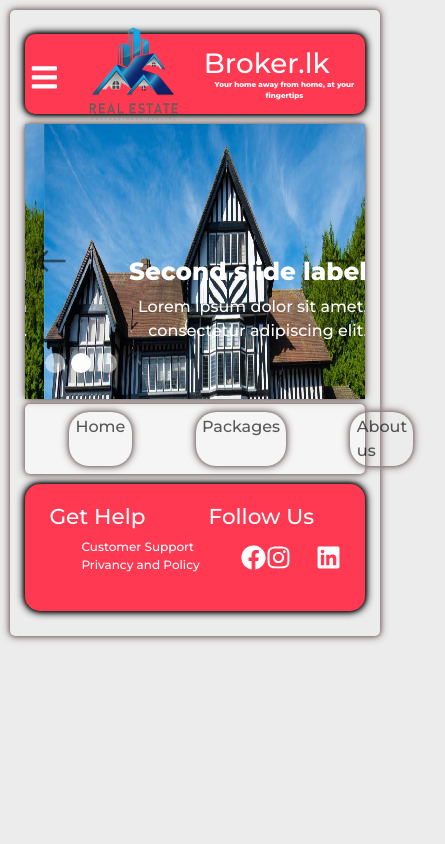
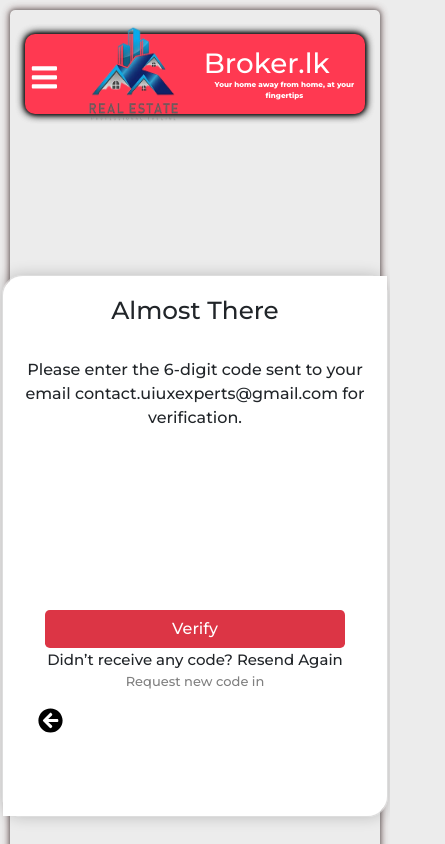
Before and after one commit to Bhanuka-Ekanayaka/BrokerLK-Group-Project, a React (Create React App) app in the folder frontend/: page / in a window 390 px wide. Shown: the top 844 px of the page, 445 px wide, since content can reach past the window. Built offline with nearby package versions, Linux system fonts and the light colour scheme; some icons are missing.

Commit message:
develop navabr and menubar

```diff
--- a/frontend/src/Components/Child/Footer/Footer.js
+++ b/frontend/src/Components/Child/Footer/Footer.js
@@ -1,5 +1,6 @@
 import { FaFacebook, FaInstagram, FaLinkedin } from "react-icons/fa";
 import { FaSquareTwitter } from "react-icons/fa6";
+import {Link} from 'react-router-dom';
 
 import './footerstyle.css';
 
@@ -11,24 +12,24 @@ const Footer = () => {
                 <div className="col1">
                     <h4>Broker.lk</h4>
                     <ul>
-                        <li><a href='/'>Home</a></li>
-                        <li><a href='/packages'>Packages</a></li>
-                        <li><a href='/about'>About us</a></li>
-                        <li><a href='/postadd'>Post Your Add</a></li>
+                        <li><Link to='/'>Home</Link></li>
+                        <li><Link to='/packages'>Packages</Link></li>
+                        <li><Link to='/about'>About us</Link></li>
+                        <li><Link to='/postadd'>Post Your Add</Link></li>
                     </ul>
                 </div>
                 <div className="col2">
                     <h4>Boding Places</h4>
                     <ul>
-                        <li><a href='/packages'>Boarding Rooms</a></li>
-                        <li><a href='/packages'>Rental Houses</a></li>
+                        <li><Link to='/packages'>Boarding Rooms</Link></li>
+                        <li><Link to='/packages'>Rental Houses</Link></li>
                     </ul>
                 </div>
                 <div className="col3">
                     <h4>Get Help</h4>
                     <ul>
-                        <li><a href='/login'>Customer Support</a></li>
-                        <li><a href='/login'>Privancy and Policy</a></li>
+                        <li><Link to='/login'>Customer Support</Link></li>
+                        <li><Link to='/login'>Privancy and Policy</Link></li>
                     </ul>
                 </div>
 
@@ -37,10 +38,10 @@ const Footer = () => {
                     <ul>
                         <li>
                             <div className="social-links">
-                                <a href='/'><FaFacebook></FaFacebook></a>
-                                <a href='/'><FaInstagram></FaInstagram></a>
-                                <a href='/'><FaSquareTwitter></FaSquareTwitter></a>
-                                <a href='/'><FaLinkedin ></FaLinkedin></a>
+                                <Link to='/'><FaFacebook></FaFacebook></Link>
+                                <Link to='/'><FaInstagram></FaInstagram></Link>
+                                <Link to='/'><FaSquareTwitter></FaSquareTwitter></Link>
+                                <Link to='/'><FaLinkedin ></FaLinkedin></Link>
                             </div>
                         </li>
                     </ul>
--- a/frontend/src/Components/Child/NavBar/NavBar.js
+++ b/frontend/src/Components/Child/NavBar/NavBar.js
@@ -2,7 +2,7 @@
 import { FaBars } from 'react-icons/fa';
 import logo from './assets/logo.png';
 import MenuBar from './MenuBar';
-
+import { Link } from 'react-router-dom';
 
 const NavBar = ({ showNavBar, navRef }) => {
 
@@ -27,8 +27,8 @@ const NavBar = ({ showNavBar, navRef }) => {
 
                     <nav className='additional'>
 
-                        <a href='/login'>Sign-In</a>
-                        <a href='/postadd'>Post-Add</a>
+                        <Link to='/login'>Sign-In</Link>
+                        <Link to='/postadd'>Post-Add</Link>
 
                     </nav>
 
--- a/frontend/src/Components/Child/PageNavbar/PageNavbar.css
+++ b/frontend/src/Components/Child/PageNavbar/PageNavbar.css
@@ -22,3 +22,10 @@
 .navbar-expand {
     justify-content: center;
 }
+
+@media only screen and (max-width:1024px){
+
+    .hide-navbar{
+        display: none;
+    }
+}
--- a/frontend/src/Components/Child/PageNavbar/PageNavbar.js
+++ b/frontend/src/Components/Child/PageNavbar/PageNavbar.js
@@ -5,18 +5,18 @@ import './PageNavbar.css';
 
 const PageNavbar = () => {
     return (
-        <>
+        <div className="hide-navbar">
             <Navbar className='navar-mypage'>
                 <Container>
                     <Nav className='m-auto'>
-                        <Nav.Link href="#home">Home</Nav.Link>
-                        <Nav.Link href="#features">Packages</Nav.Link>
-                        <Nav.Link href="#pricing">About us</Nav.Link>
+                        <Nav.Link href="/">Home</Nav.Link>
+                        <Nav.Link href="/packages">Packages</Nav.Link>
+                        <Nav.Link href="/about">About us</Nav.Link>
                     </Nav>
                 </Container>
             </Navbar>
 
-        </>
+        </div>
     );
 }
 
--- a/frontend/src/Components/Child/SlideShow/SlideShow.js
+++ b/frontend/src/Components/Child/SlideShow/SlideShow.js
@@ -1,10 +1,12 @@
 import Carousel from 'react-bootstrap/Carousel';
 import './slideshow.css';
 import img1 from './Assets/house1.jpg';
+import img2 from './Assets/house2.jpg';
+import img3 from './Assets/house3.jpg';
 
 const SlideShow = () => {
   return (
-
+    <div className='hide-slideShow'>
       <Carousel data-bs-theme="light">
         <Carousel.Item>
           <img
@@ -20,7 +22,7 @@ const SlideShow = () => {
         <Carousel.Item>
           <img
             className="d-block w-100"
-          src={img1}
+            src={img2}
             alt="Second slide"
           />
           <Carousel.Caption>
@@ -31,7 +33,7 @@ const SlideShow = () => {
         <Carousel.Item>
           <img
             className="d-block w-100"
-          src={img1}
+            src={img3}
             alt="Third slide"
           />
           <Carousel.Caption>
@@ -42,6 +44,7 @@ const SlideShow = () => {
           </Carousel.Caption>
         </Carousel.Item>
       </Carousel>
+    </div>
 
   );
 }
--- a/frontend/src/Components/Child/SlideShow/slideshow.css
+++ b/frontend/src/Components/Child/SlideShow/slideshow.css
@@ -51,3 +51,10 @@
 .carousel .carousel-inner .carousel-item .carousel-caption p{
     text-align: right;
 }
+
+@media only screen and (max-width:1024px){
+
+    .hide-slideShow{
+        display: none;
+    }
+}
--- a/frontend/src/Components/Home/Home.js
+++ b/frontend/src/Components/Home/Home.js
@@ -5,6 +5,7 @@ import Footer from '../Child/Footer/Footer';
 import SlideShow from '../Child/SlideShow/SlideShow';
 import PageNavbar from '../Child/PageNavbar/PageNavbar';
 import ReportAdd from '../Child/Form/ReportADD/ReportAdd';
+import Otpinput from '../Otpinput/Otpinput';
 
 const Home = () => {
   const navRef = useRef();
@@ -18,6 +19,7 @@ const Home = () => {
             <NavBar navRef={navRef} showNavBar={showNavbar}></NavBar>
             <SlideShow></SlideShow>
             <PageNavbar></PageNavbar>
+            <Otpinput></Otpinput>
             <Footer></Footer>
           </>
    );
```
Also changed, not shown: frontend/src/Components/Child/SlideShow/Assets/house2.jpg (added), frontend/src/Components/Child/SlideShow/Assets/house3.jpg (added). Lines whose indentation alone changed are shown as unchanged.
